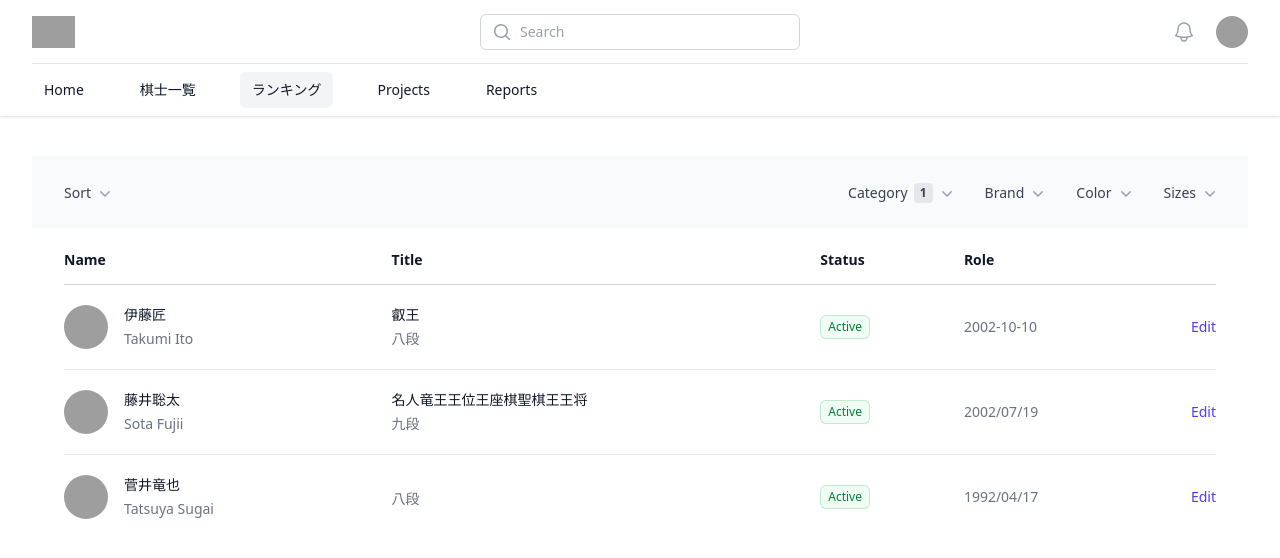
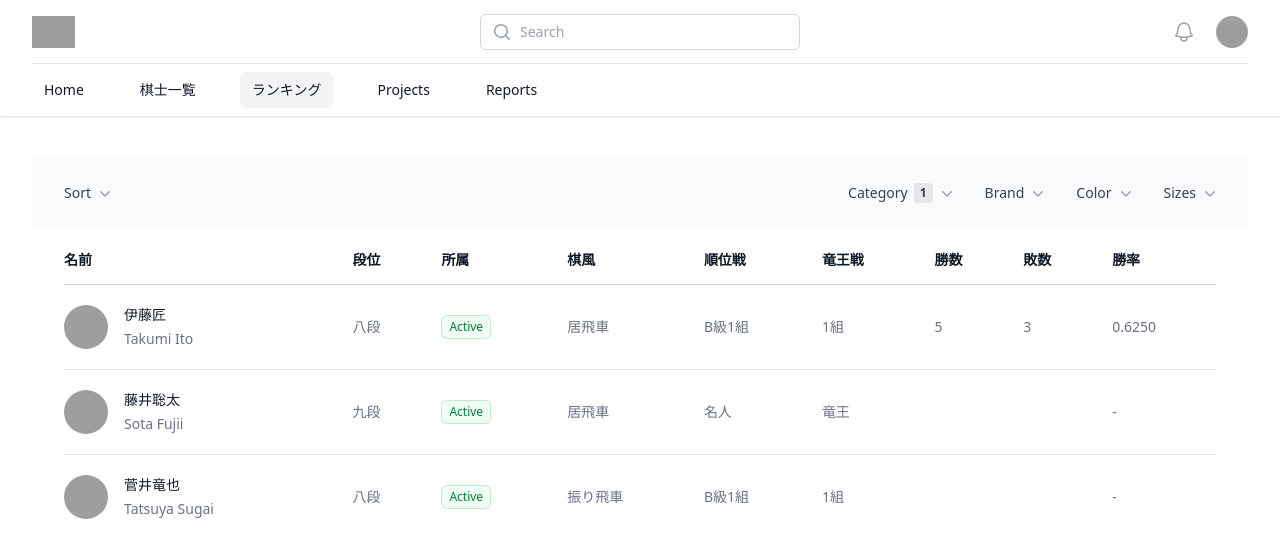
Before and after one commit to yuutom/portal-ui, a React (Vite) app: page /ranking in a window 1280 px wide. Shown: the top 558 px of the page. Built offline with nearby package versions, Linux system fonts and the light colour scheme; grey boxes are pictures that could not be loaded.

Commit message:
rankingダミーデータ

```diff
--- a/src/data/kishis.ts
+++ b/src/data/kishis.ts
@@ -15,7 +15,7 @@ export const dummyKishi: Kishi[] = [
         debutDate: "2020-10-01",
         birthPlace: "東京都世田谷区",
         master: "宮田利男八段",
-        ryuohsen: "1組（1組：2期）",
+        ryuohsen: "1組",
         junisen: "B級1組",
         danni: "八段",
         title: ["叡王"],
@@ -75,8 +75,8 @@ export const dummyKishi: Kishi[] = [
         debutDate: "2016-10-01",
         birthPlace: "愛知県瀬戸市",
         master: "杉本昌隆八段",
-        ryuohsen: "竜王（1組以上：4期）",
-        junisen: "名人（Ａ級以上：4期）",
+        ryuohsen: "竜王",
+        junisen: "名人",
         danni: "九段",
         title: ["名人", "竜王", "王位", "王座", "棋聖", "棋王", "王将"],
         affiliation: Affiliation.KANSAI,
@@ -92,8 +92,8 @@ export const dummyKishi: Kishi[] = [
         debutDate: "2010-04-01",
         birthPlace: "岡山県岡山市",
         master: "井上慶太九段",
-        ryuohsen: "1組（1組：2期）",
-        junisen: "B級1組（A級：4期）",
+        ryuohsen: "1組",
+        junisen: "B級1組",
         danni: "八段",
         affiliation: Affiliation.KANSAI,
         playingStyle: PlayingStyle.HURIBISHA
--- a/src/pages/Ranking.tsx
+++ b/src/pages/Ranking.tsx
@@ -1,5 +1,6 @@
 'use client'
 
+import { useNavigate } from 'react-router-dom';
 import { useState } from 'react'
 import {
   Dialog,
@@ -22,9 +23,9 @@ import { ChevronDownIcon } from '@heroicons/react/20/solid'
 import { dummyKishi } from '../data/kishis'
 
 const sortOptions = [
-  { name: 'Most Popular', href: '#' },
-  { name: 'Best Rating', href: '#' },
-  { name: 'Newest', href: '#' },
+  { name: 'Most Popular'},
+  { name: 'Best Rating'},
+  { name: 'Newest'},
 ]
 const filters = [
   {
@@ -66,9 +67,10 @@ const filters = [
 ]
 
 export default function Ranking() {
+  const navigate = useNavigate();
   const [open, setOpen] = useState(false)
   const [selectedFilters, setSelectedFilters] = useState<{ [key: string]: Set<string> }>({});
-  const [sortKey, setSortKey] = useState<string>('popular');
+  const [sortKey, setSortKey] = useState<string>("Most Popular ");
 
   return (
     <div>
@@ -187,12 +189,12 @@ export default function Ranking() {
                 <div className="py-1">
                   {sortOptions.map((option) => (
                     <MenuItem key={option.name}>
-                      <a
-                        href={option.href}
+                      <button
+                        onClick={() => setSortKey(option.name)}
                         className="block px-4 py-2 text-sm font-medium text-gray-900 data-[focus]:bg-gray-100 data-[focus]:outline-none"
                       >
                         {option.name}
-                      </a>
+                      </button>
                     </MenuItem>
                   ))}
                 </div>
@@ -239,11 +241,20 @@ export default function Ranking() {
                           <div className="flex h-5 shrink-0 items-center">
                             <div className="group grid size-4 grid-cols-1">
                               <input
-                                defaultValue={option.value}
+                                checked={selectedFilters[section.id]?.has(option.value) ?? false}
                                 id={`filter-${section.id}-${optionIdx}`}
                                 name={`${section.id}[]`}
                                 type="checkbox"
                                 className="col-start-1 row-start-1 appearance-none rounded border border-gray-300 bg-white checked:border-indigo-600 checked:bg-indigo-600 indeterminate:border-indigo-600 indeterminate:bg-indigo-600 focus-visible:outline focus-visible:outline-2 focus-visible:outline-offset-2 focus-visible:outline-indigo-600 disabled:border-gray-300 disabled:bg-gray-100 disabled:checked:bg-gray-100 forced-colors:appearance-auto"
+                                onChange={(e) => {
+                                    const isChecked = e.target.checked;
+                                    setSelectedFilters((prev) => {
+                                      const next = new Set(prev[section.id] || []);
+                                      if (isChecked) next.add(option.value);
+                                      else next.delete(option.value);
+                                      return { ...prev, [section.id]: next };
+                                    });
+                                  }}
                               />
                               <svg
                                 fill="none"
@@ -293,29 +304,45 @@ export default function Ranking() {
               <thead>
                 <tr>
                   <th scope="col" className="py-3.5 pl-4 pr-3 text-left text-sm font-semibold text-gray-900 sm:pl-0">
-                    Name
+                    名前
                   </th>
                   <th scope="col" className="px-3 py-3.5 text-left text-sm font-semibold text-gray-900">
-                    Title
+                    段位
                   </th>
                   <th scope="col" className="px-3 py-3.5 text-left text-sm font-semibold text-gray-900">
-                    Status
+                    所属
                   </th>
                   <th scope="col" className="px-3 py-3.5 text-left text-sm font-semibold text-gray-900">
-                    Role
+                    棋風
                   </th>
-                  <th scope="col" className="relative py-3.5 pl-3 pr-4 sm:pr-0">
-                    <span className="sr-only">Edit</span>
+                  <th scope="col" className="px-3 py-3.5 text-left text-sm font-semibold text-gray-900">
+                    順位戦
+                  </th>
+                  <th scope="col" className="px-3 py-3.5 text-left text-sm font-semibold text-gray-900">
+                    竜王戦
+                  </th>
+                  <th scope="col" className="px-3 py-3.5 text-left text-sm font-semibold text-gray-900">
+                    勝数
+                  </th>
+                  <th scope="col" className="px-3 py-3.5 text-left text-sm font-semibold text-gray-900">
+                    敗数
+                  </th>
+                  <th scope="col" className="px-3 py-3.5 text-left text-sm font-semibold text-gray-900">
+                    勝率
                   </th>
                 </tr>
               </thead>
               <tbody className="divide-y divide-gray-200 bg-white">
                 {dummyKishi.map((kishi) => (
-                  <tr key={kishi.kishiNumber}>
+                    <tr
+                    key={kishi.kishiNumber}
+                    onClick={() => navigate(`/kishiList/${kishi.kishiNumber}`)}
+                    className="cursor-pointer hover:bg-gray-100"
+                    >
                     <td className="whitespace-nowrap py-5 pl-4 pr-3 text-sm sm:pl-0">
                       <div className="flex items-center">
                         <div className="size-11 shrink-0">
-                          <img alt="" src={kishi.imageUrl} className="size-11 rounded-full" />
+                          <img alt="" src={kishi.imageUrl} className="size-11 object-cover rounded-full" />
                         </div>
                         <div className="ml-4">
                           <div className="font-medium text-gray-900">{kishi.nameKana}</div>
@@ -323,21 +350,25 @@ export default function Ranking() {
                         </div>
                       </div>
                     </td>
-                    <td className="whitespace-nowrap px-3 py-5 text-sm text-gray-500">
-                      <div className="text-gray-900">{kishi.title}</div>
-                      <div className="mt-1 text-gray-500">{kishi.danni}</div>
-                    </td>
+                    <td className="whitespace-nowrap px-3 py-5 text-sm text-gray-500">{kishi.danni}</td>
                     <td className="whitespace-nowrap px-3 py-5 text-sm text-gray-500">
                       <span className="inline-flex items-center rounded-md bg-green-50 px-2 py-1 text-xs font-medium text-green-700 ring-1 ring-inset ring-green-600/20">
                         Active
                       </span>
                     </td>
-                    <td className="whitespace-nowrap px-3 py-5 text-sm text-gray-500">{kishi.birthDate}</td>
-                    <td className="relative whitespace-nowrap py-5 pl-3 pr-4 text-right text-sm font-medium sm:pr-0">
-                      <a href="#" className="text-indigo-600 hover:text-indigo-900">
-                        Edit<span className="sr-only">, {kishi.debutDate}</span>
-                      </a>
-                    </td>
+                    <td className="whitespace-nowrap px-3 py-5 text-sm text-gray-500">{kishi.playingStyle}</td>
+                    <td className="whitespace-nowrap px-3 py-5 text-sm text-gray-500">{kishi.junisen}</td>
+                    <td className="whitespace-nowrap px-3 py-5 text-sm text-gray-500">{kishi.ryuohsen}</td>
+                    <td className="whitespace-nowrap px-3 py-5 text-sm text-gray-500">{kishi.record?.wins}</td>
+                    <td className="whitespace-nowrap px-3 py-5 text-sm text-gray-500">{kishi.record?.loses}</td>
+                    <td className="whitespace-nowrap px-3 py-5 text-sm text-gray-500">
+                        {kishi.record && (kishi.record.wins + kishi.record.loses > 0) ? (
+                        <>
+                        {((kishi.record.wins / (kishi.record.wins + kishi.record.loses))).toFixed(4)}
+                        </>
+                        ) : (
+                        "-"
+                        )}</td>
                   </tr>
                 ))}
               </tbody>
@@ -346,9 +377,6 @@ export default function Ranking() {
         </div>
       </div>
     </div>
-
 </div>
-
-
   )
 }
```
